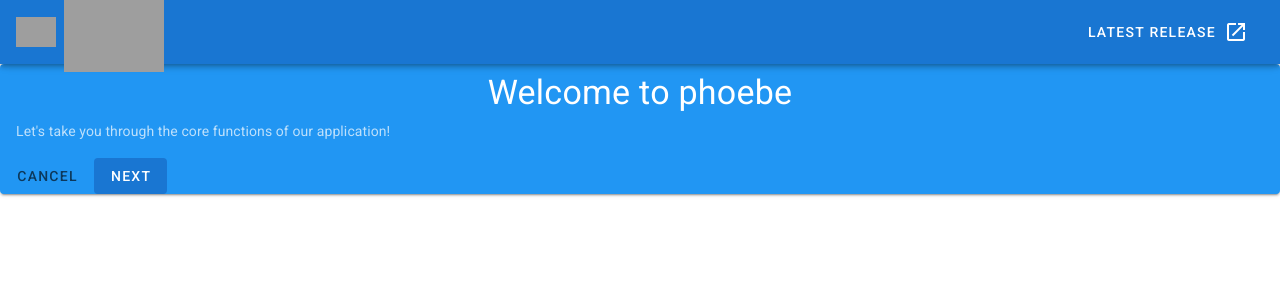
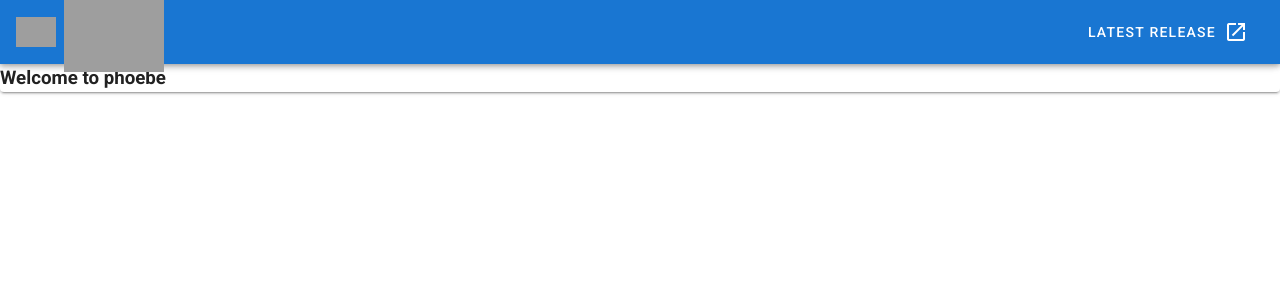
Before and after one commit to paullaster/inappguide, a Vue app: page / in a window 1280 px wide. Shown: the top 300 px of the page. Built offline with nearby package versions, Linux system fonts and the light colour scheme; grey boxes are pictures that could not be loaded.

Commit message:
add files

```diff
--- a/src/components/GuideCard.vue
+++ b/src/components/GuideCard.vue
@@ -1,28 +1,9 @@
 <template>
-    <v-container fluid class="pa-0">
-        <v-card dark color="blue">
-                <v-card-title
-                display-3
-                class="text-h4 pa-2 d-flex justify-center"
-                >
-                    {{ greeting }}
-                </v-card-title>
-                <v-card-text class="text-4">
-                    {{ info }}
-                </v-card-text>
-                <v-btn
-                color="black"
-                plain
-                 >
-                    cancel
-                </v-btn>
-
-                <v-btn depressed color="primary">
-                    next
-                </v-btn>
-            <v-spacer></v-spacer>
-        </v-card>
-    </v-container>
+    <v-card>
+        <h3>
+            {{ greeting }}
+        </h3>
+    </v-card>
 </template>
 
 <script>
```
